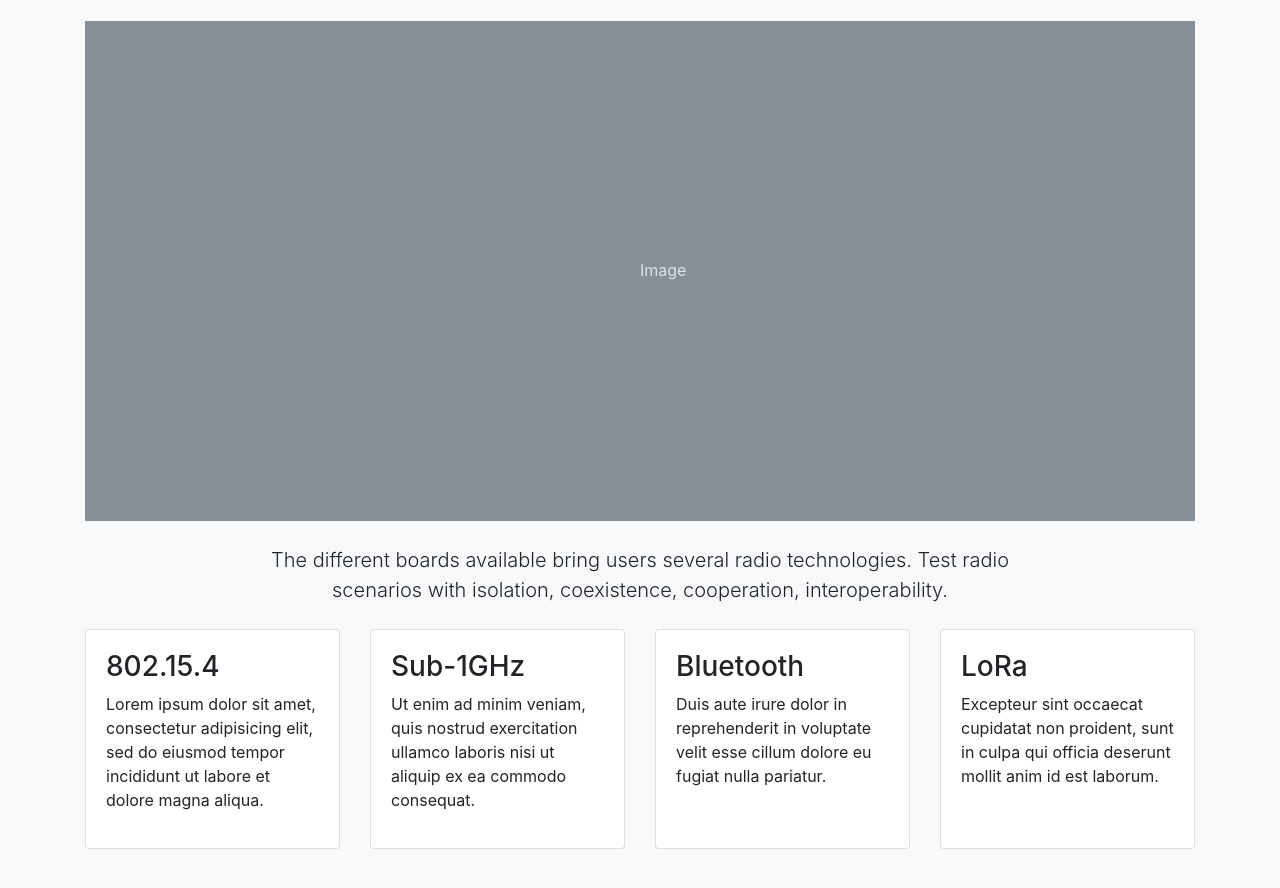
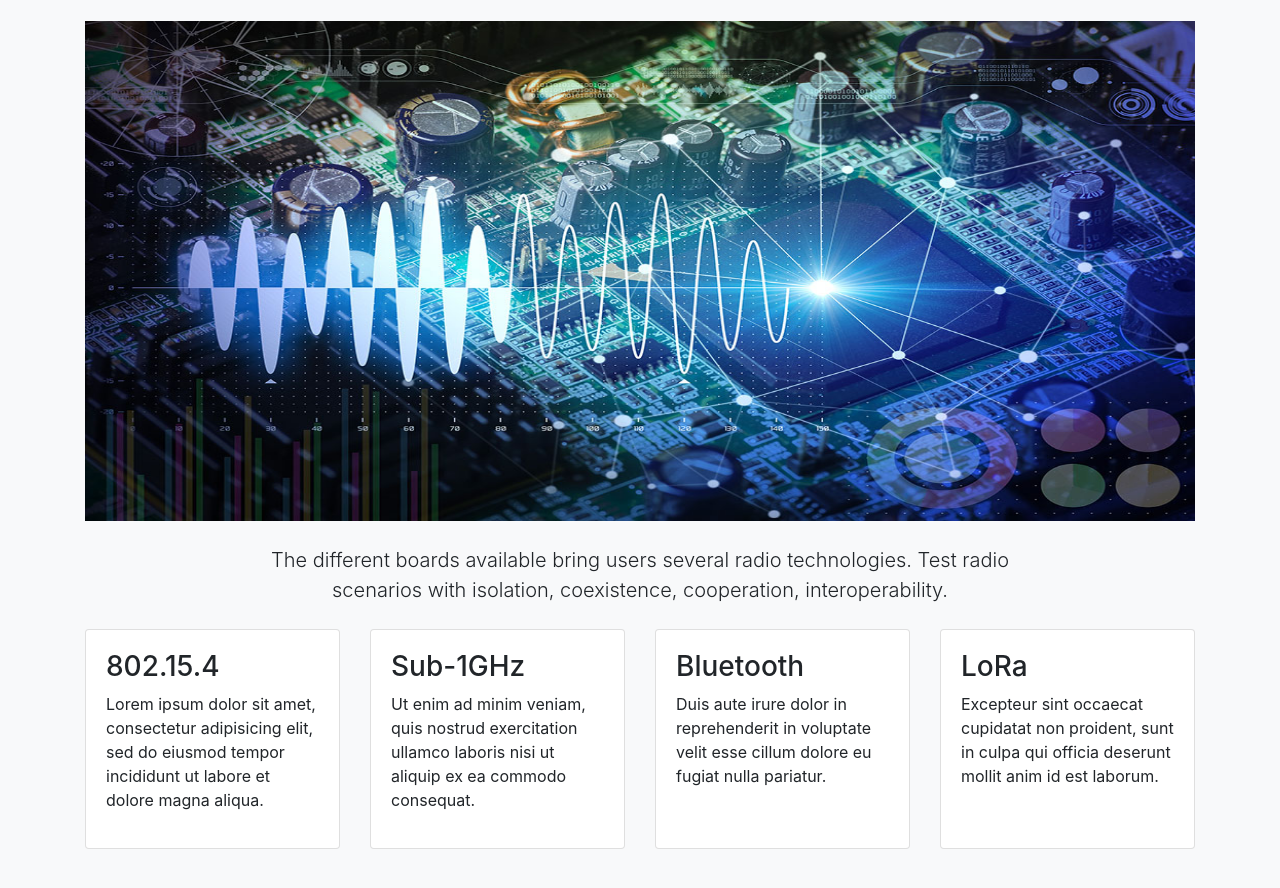
Before and after one commit to iot-lab/iot-lab.github.io, a Jekyll site: the page built from index.html, in a window 1280 px wide and 900 px high, scrolled down 3090 px. Shown: the top 888 px of the window. Built offline with Jekyll 4.4.1, drawn with Linux system fonts in a browser that asks for light colours.

Commit message:
home: multi-radio image

```diff
--- a/index.html
+++ b/index.html
@@ -131,7 +131,7 @@ style: fullwidth
             <h1 class="display-2 text-muted text-center mb-0"><strong>Multi-radio</strong></h1>
             <h1 class="display-4 text-center mt-0">Different communication technologies</h1>
         </div>
-        <svg class="bd-placeholder-img" width="100%" height="500" xmlns="http://www.w3.org/2000/svg" preserveAspectRatio="xMidYMid slice" focusable="false" role="img" aria-label="Placeholder: Image"><title>Placeholder</title><rect width="100%" height="100%" fill="#868e96"></rect><text x="50%" y="50%" fill="#dee2e6" dy=".3em">Image</text></svg>
+        <img class="w-100" src="{{ '/assets/images/' | relative_url }}multi-radio.jpg" alt="" height="500">
         <p class="my-4 lead text-center mx-auto w-75">The different boards available bring users several radio technologies. Test radio scenarios with isolation, coexistence, cooperation, interoperability.</p>
         <div class="card-deck">
             <div class="card card-body">
```
Also changed, not shown: assets/images/multi-radio.jpg (added).
